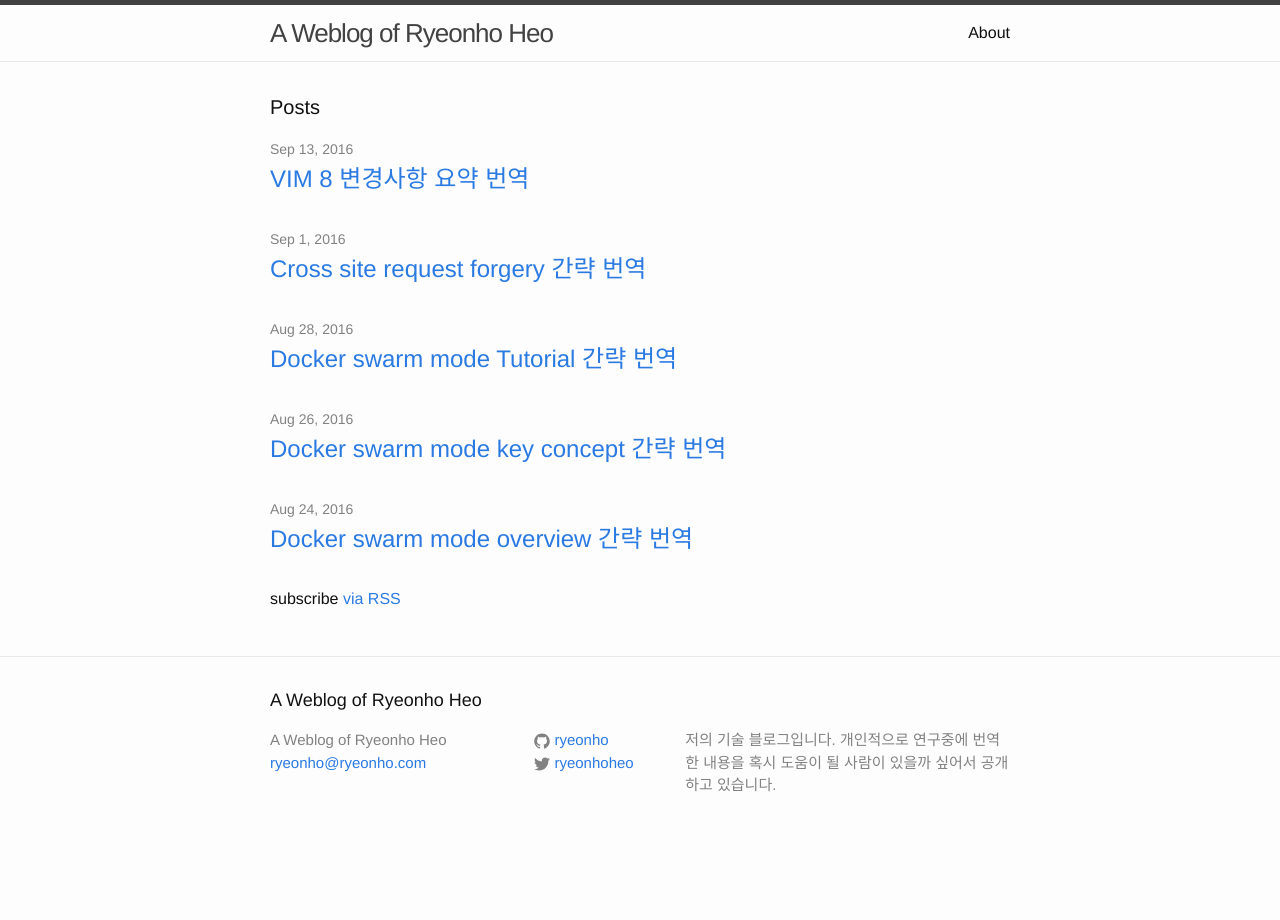
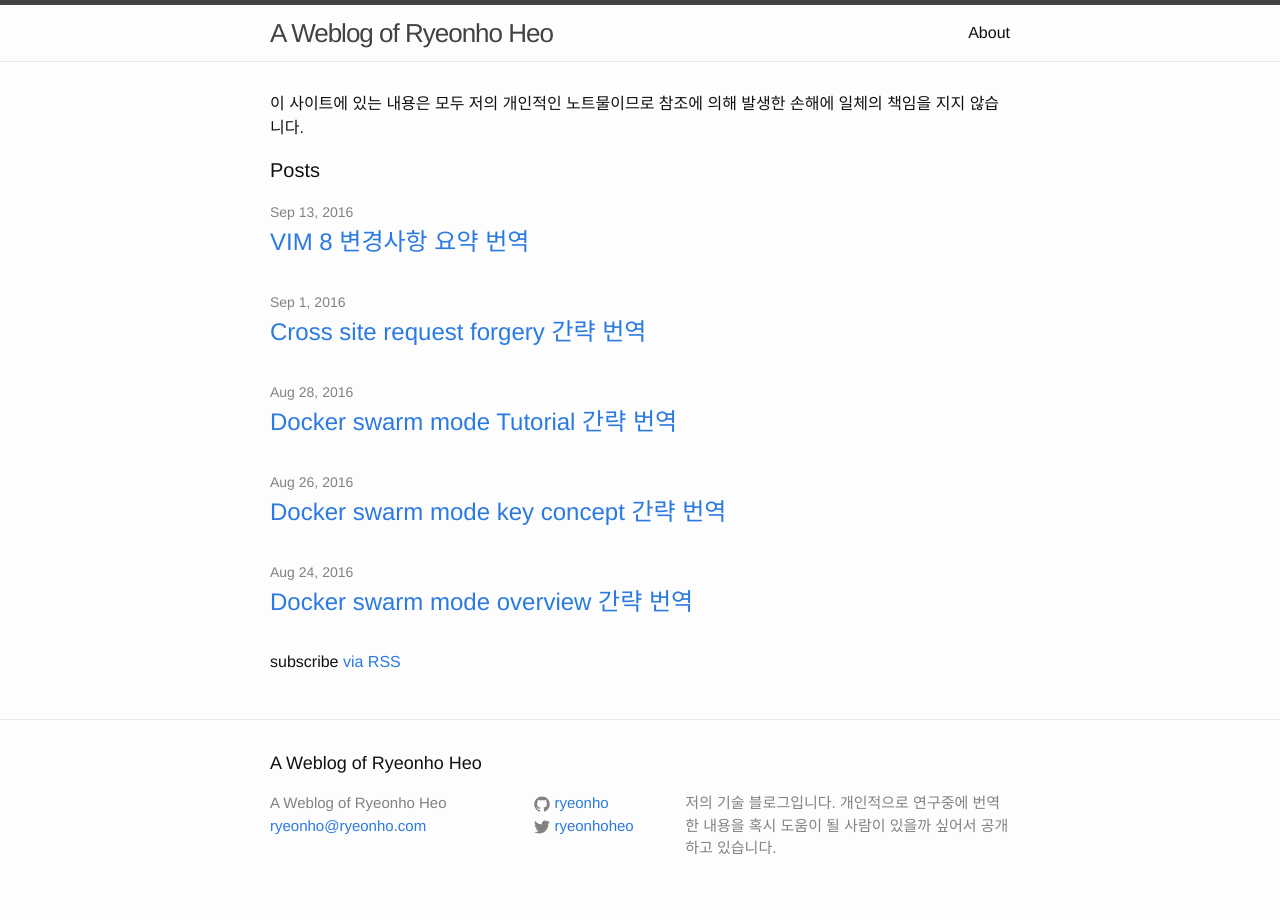
Before and after one commit to ryeonho/ryeonho.github.io, a Jekyll site: the page built from index.html, in a window 1280 px wide. Built offline with Jekyll 4.4.1, drawn with Linux system fonts in a browser that asks for light colours.

Commit message:
책임에 관해 언급.

```diff
--- a/index.html
+++ b/index.html
@@ -3,7 +3,7 @@ layout: default
 ---
 
 <div class="home">
-
+  <p> 이 사이트에 있는 내용은 모두 저의 개인적인 노트물이므로 참조에 의해 발생한 손해에 일체의 책임을 지지 않습니다.</p>
   <h1 class="page-heading">Posts</h1>
 
   <ul class="post-list">
```
